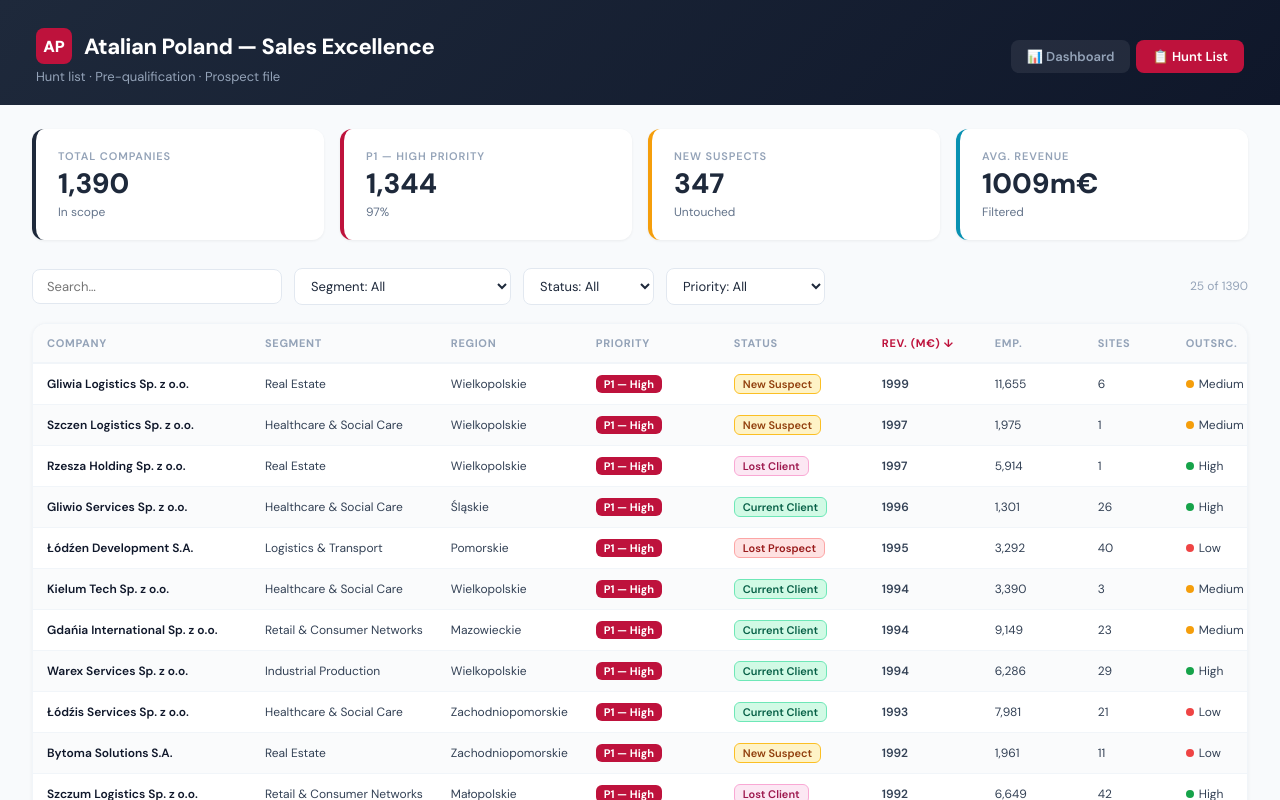
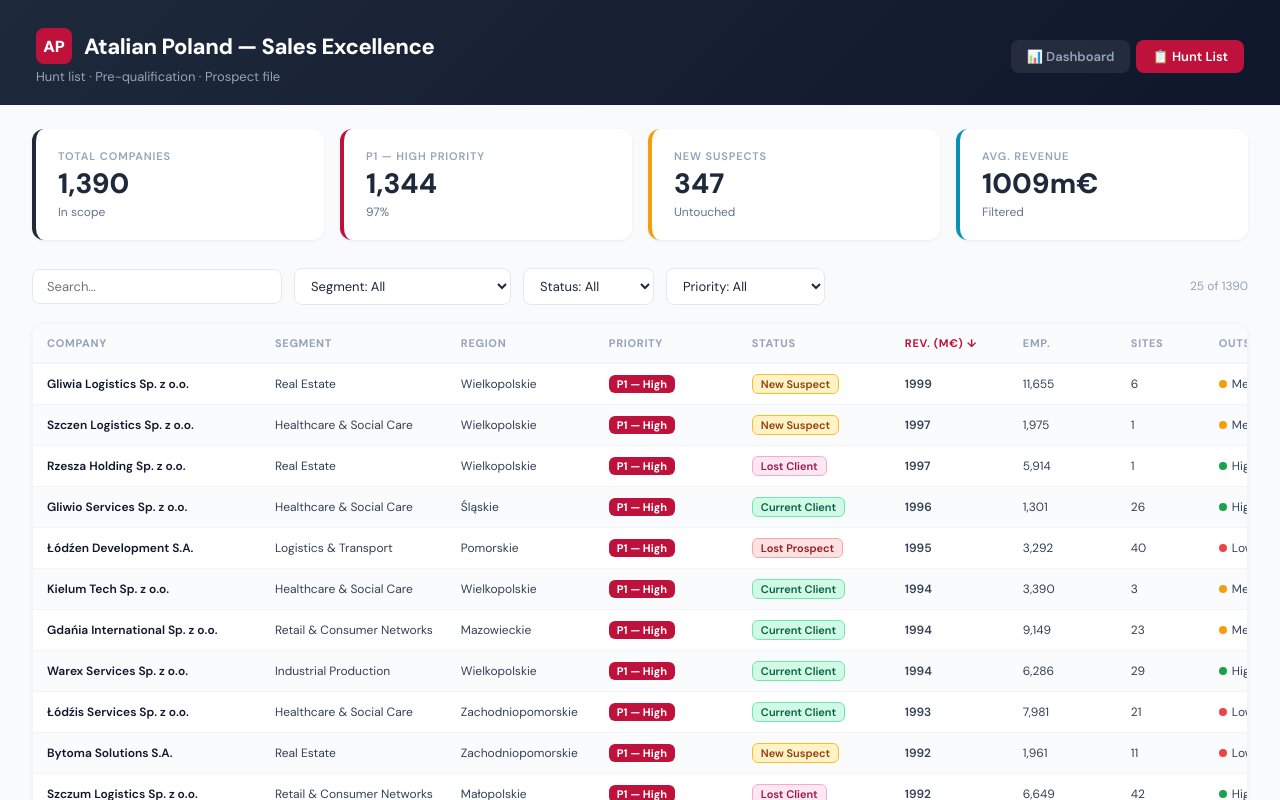
Before and after one commit to Alexis6475/Hunter, a React (Vite) app: page / in a window 1280 px wide. Both pictures are taken after a click on the button "📋 Hunt List". Shown: the top 800 px of the page. Built offline with nearby package versions, Linux system fonts and the light colour scheme.

Commit message:
Update HuntListApp.jsx

```diff
--- a/src/HuntListApp.jsx
+++ b/src/HuntListApp.jsx
@@ -176,7 +176,18 @@ function PrequalPanel({co,store,onClose}){
 /* ═══ PROSPECT FILE PANEL ═══ */
 function ProspectPanel({co,store,onClose}){
   const saved0=store.get(co.id);
-  const[fields,setFields]=useState(saved0.prospect||{});
+  // Pre-fill from hunt list data if prospect fields are empty
+  const defaults={
+    contactName:"",contactTitle:"",contactEmail:"",contactPhone:"",linkedinUrl:"",
+    industry:`${co.segment} — ${co.subSegment}`,
+    companyProfile:`${co.name}\nNIP: ${co.nip}\nRegion: ${co.region}\nRevenue: ${co.revenue}m€\nEmployees: ${co.employees.toLocaleString()}\nSites in Poland: ${co.sites}\nBusiness Scale: ${co.businessScale}\nOwnership: ${co.ownership}\nPriority: ${co.priority}\nOutsourcing Propensity: ${co.outsourcingPropensity}`,
+    currentProvider:"",contractExpiry:"",totalSurface:"",
+    decisionMaker:"",keyPriorities:"",
+    meetingDate:"",meetingType:"",attendees:"",expressedNeeds:"",painPoints:"",objections:"",priceSensitivity:"",nextStepsAgreed:"",
+    debriefNotes:"",revisedProbability:"",blockingPoints:"",nextActions:"",followUpDate:"",estimatedValue:"",
+  };
+  const merged={...defaults,...(saved0.prospect||{})};
+  const[fields,setFields]=useState(merged);
   const[ok,setOk]=useState(false);
   useEffect(()=>{store.save(co.id,"prospect",fields)},[fields]);
   const doSave=()=>{store.save(co.id,"prospect",fields);setOk(true);setTimeout(()=>setOk(false),2000)};
@@ -214,20 +225,11 @@ function ProspectPanel({co,store,onClose}){
   </SidePanel>;
 }
 
-/* ═══ HOVER ACTION BUTTONS (overlay on row) ═══ */
-function RowActions({onPrequal,onProspect,qual,hasFile}){
-  return<div style={{display:"flex",gap:6,alignItems:"center"}}>
-    <button onClick={e=>{e.stopPropagation();onPrequal()}} style={{padding:"4px 10px",borderRadius:6,border:"1px solid #be123c33",background:"#be123c10",color:"#be123c",fontSize:11,fontWeight:700,cursor:"pointer",fontFamily:F,whiteSpace:"nowrap",transition:"all .15s"}} onMouseEnter={e=>{e.currentTarget.style.background="#be123c";e.currentTarget.style.color="#fff"}} onMouseLeave={e=>{e.currentTarget.style.background="#be123c10";e.currentTarget.style.color="#be123c"}}>🎯 {qual?"Edit score":"Pre-qual"}</button>
-    <button onClick={e=>{e.stopPropagation();onProspect()}} style={{padding:"4px 10px",borderRadius:6,border:"1px solid #0891b233",background:"#0891b210",color:"#0891b2",fontSize:11,fontWeight:700,cursor:"pointer",fontFamily:F,whiteSpace:"nowrap",transition:"all .15s"}} onMouseEnter={e=>{e.currentTarget.style.background="#0891b2";e.currentTarget.style.color="#fff"}} onMouseLeave={e=>{e.currentTarget.style.background="#0891b210";e.currentTarget.style.color="#0891b2"}}>📋 {hasFile?"Edit file":"Prospect file"}</button>
-  </div>;
-}
-
 /* ═══ MAIN ═══ */
 const COLS=[
-  {k:"name",l:"Company",w:190},{k:"segment",l:"Segment",w:150},{k:"region",l:"Region",w:115},
-  {k:"priority",l:"Priority",w:110},{k:"status",l:"Status",w:120},{k:"revenue",l:"Rev. (m€)",w:85},
-  {k:"employees",l:"Emp.",w:75},{k:"sites",l:"Sites",w:60},{k:"outsourcingPropensity",l:"Outsrc.",w:80},
-  {k:"qual",l:"Score",w:70},{k:"file",l:"File",w:50},{k:"actions",l:"",w:220},
+  {k:"name",l:"Company",w:200},{k:"segment",l:"Segment",w:155},{k:"region",l:"Region",w:120},
+  {k:"priority",l:"Priority",w:115},{k:"status",l:"Status",w:125},{k:"revenue",l:"Rev. (m€)",w:90},
+  {k:"employees",l:"Emp.",w:80},{k:"sites",l:"Sites",w:60},{k:"outsourcingPropensity",l:"Outsrc.",w:85},
 ];
 
 export default function App(){
@@ -290,22 +292,23 @@ export default function App(){
         <div style={{background:"#fff",borderRadius:14,overflow:"hidden",boxShadow:"0 1px 4px rgba(0,0,0,.05)",border:"1px solid #f1f5f9"}}>
           <div style={{overflowX:"auto"}}>
             <table style={{width:"100%",borderCollapse:"collapse",fontSize:12}}>
-              <thead><tr>{COLS.map(c=><th key={c.k} onClick={()=>!["actions","qual","file"].includes(c.k)&&hs(c.k)} style={{padding:"12px 14px",textAlign:"left",fontSize:11,fontWeight:700,textTransform:"uppercase",letterSpacing:".06em",color:sortK===c.k?"#be123c":"#94a3b8",borderBottom:"2px solid #f1f5f9",cursor:["actions","qual","file"].includes(c.k)?"default":"pointer",userSelect:"none",whiteSpace:"nowrap",minWidth:c.w,background:"#fafbfc"}}>{c.l} {sortK===c.k?(sortD==="asc"?"↑":"↓"):""}</th>)}</tr></thead>
+              <thead><tr>{COLS.map(c=><th key={c.k} onClick={()=>hs(c.k)} style={{padding:"12px 14px",textAlign:"left",fontSize:11,fontWeight:700,textTransform:"uppercase",letterSpacing:".06em",color:sortK===c.k?"#be123c":"#94a3b8",borderBottom:"2px solid #f1f5f9",cursor:"pointer",userSelect:"none",whiteSpace:"nowrap",minWidth:c.w,background:"#fafbfc"}}>{c.l} {sortK===c.k?(sortD==="asc"?"↑":"↓"):""}</th>)}</tr></thead>
               <tbody>{pg.map((c,i)=>{const q=store.qual(c.id);const hf=store.hasFile(c.id);const isHov=hovRow===c.id;
-                return<tr key={c.id} style={{background:isHov?"#f0f9ff":i%2===0?"#fff":"#fafbfc",transition:"background .15s"}} onMouseEnter={()=>setHovRow(c.id)} onMouseLeave={()=>setHovRow(null)}>
+                return<tr key={c.id} style={{background:isHov?"#f0f9ff":i%2===0?"#fff":"#fafbfc",transition:"background .15s",position:"relative"}} onMouseEnter={()=>setHovRow(c.id)} onMouseLeave={()=>setHovRow(null)}>
                   {COLS.map(col=><td key={col.k} style={{padding:"10px 14px",borderBottom:"1px solid #f1f5f9",whiteSpace:"nowrap",color:"#334155"}}>
-                    {col.k==="actions"?
-                      (isHov?<RowActions onPrequal={()=>setPanel({type:"prequal",co:c})} onProspect={()=>setPanel({type:"prospect",co:c})} qual={q} hasFile={hf}/>:null):
-                    col.k==="qual"?<QBadge q={q}/>:
-                    col.k==="file"?(hf?<span style={{color:"#16a34a",fontSize:13}}>✓</span>:<span style={{color:"#e2e8f0",fontSize:13}}>—</span>):
-                    col.k==="status"?<SBadge s={c[col.k]}/>:
+                    {col.k==="status"?<SBadge s={c[col.k]}/>:
                     col.k==="priority"?<PBadge p={c[col.k]}/>:
                     col.k==="outsourcingPropensity"?<ODot v={c[col.k]}/>:
                     col.k==="revenue"?<span style={{fontWeight:600,fontVariantNumeric:"tabular-nums"}}>{c[col.k]}</span>:
                     col.k==="employees"||col.k==="sites"?<span style={{fontVariantNumeric:"tabular-nums"}}>{c[col.k].toLocaleString()}</span>:
-                    col.k==="name"?<span style={{fontWeight:600,color:"#0f172a"}}>{c[col.k]}</span>:
+                    col.k==="name"?<div style={{display:"flex",alignItems:"center",gap:8}}><span style={{fontWeight:600,color:"#0f172a"}}>{c[col.k]}</span>{q&&<QBadge q={q}/>}{hf&&<span style={{fontSize:10,color:"#0891b2"}} title="Prospect file started">📋</span>}</div>:
                     c[col.k]}
                   </td>)}
+                  {/* Overlay buttons */}
+                  {isHov&&<td style={{position:"absolute",right:8,top:"50%",transform:"translateY(-50%)",display:"flex",gap:6,zIndex:5}}>
+                    <button onClick={()=>setPanel({type:"prequal",co:c})} style={{padding:"5px 12px",borderRadius:6,border:"none",background:"#be123c",color:"#fff",fontSize:11,fontWeight:700,cursor:"pointer",fontFamily:F,whiteSpace:"nowrap",boxShadow:"0 2px 8px rgba(0,0,0,.15)"}}>🎯 {q?"Edit score":"Pre-qual"}</button>
+                    <button onClick={()=>setPanel({type:"prospect",co:c})} style={{padding:"5px 12px",borderRadius:6,border:"none",background:"#0891b2",color:"#fff",fontSize:11,fontWeight:700,cursor:"pointer",fontFamily:F,whiteSpace:"nowrap",boxShadow:"0 2px 8px rgba(0,0,0,.15)"}}>📋 {hf?"Edit file":"Prospect file"}</button>
+                  </td>}
                 </tr>})}</tbody>
             </table>
           </div>
```
